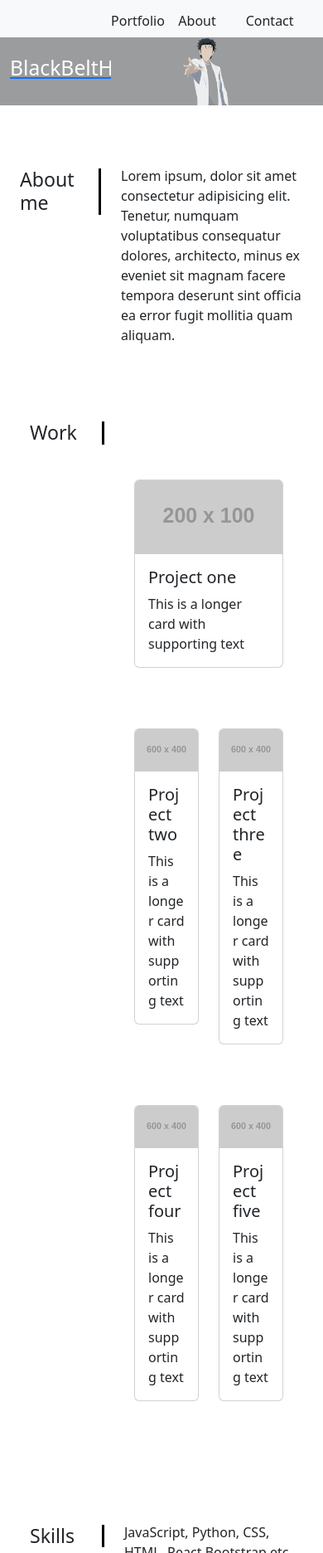
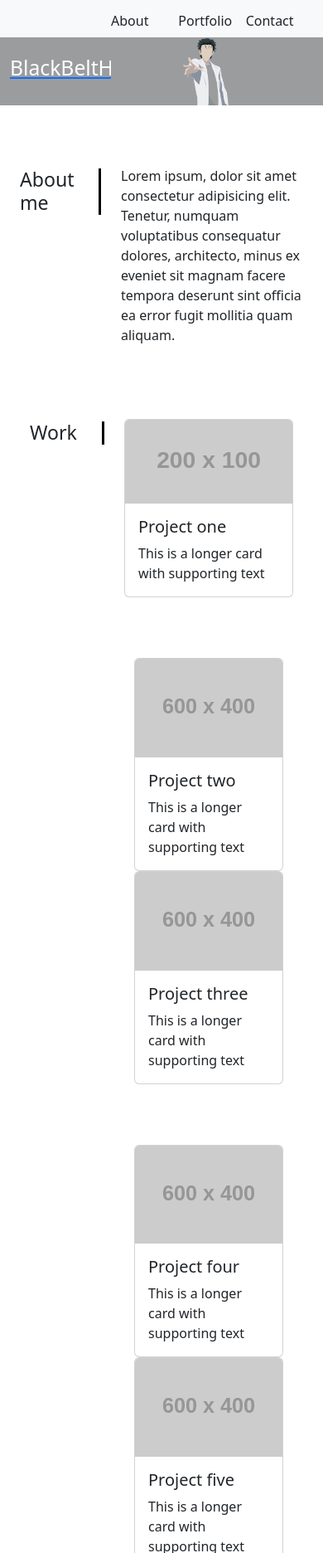
Before and after one commit to BlackBeltHacker/Mojammel-Bootstrap-Portfolio, a plain HTML site: page index.html in a window 390 px wide. Shown: the part 128-2000 px from the top of the page at 83% size. Drawn offline with nearby package versions, Linux system fonts and the light colour scheme; placeholder pictures from the web are drawn by us.

Commit message:
almost done

```diff
--- a/css/style.css
+++ b/css/style.css
@@ -86,7 +86,7 @@ nav.row {
 }
 
 .row-margin {
-    margin: 73px auto;
+    margin: 73px 0;
 
 }
 
--- a/index.html
+++ b/index.html
@@ -27,14 +27,17 @@
                 </div>
                 <div class="nav-items-container col">
                     <div class="nav-items col-8">
-                        <a href="#" class="nav-link col">
-                            <div>Portfolio</div>
-                        </a>
-                        <a href="#" class="nav-link col">
+
+                        <a href="#about" class="nav-link col">
                             <div>About</div>
                         </a>
 
-                        <a href="#" class="nav-link col">
+                        <a href="#portfolio" class="nav-link col">
+                            <div>Portfolio</div>
+                        </a>
+
+
+                        <a href="#contact" class="nav-link col">
                             <div>Contact</div>
                         </a>
                     </div>
@@ -56,8 +59,8 @@
             </header>
 
             <main class="row row-margin">
-                <div class="portfolio-grid">
-                    <div class="row about-me">
+                <div id="portfolio" class="portfolio-grid">
+                    <div id="about" class="row about-me">
                         <div class="col-4">
                             <h3 class="separator-right">About me</h3>
                         </div>
@@ -73,14 +76,13 @@
                     </div>
 
                     <div class="row work row-margin">
-
                         <div class="col-4">
                             <h3 class="separator-right">Work</h3>
                         </div>
 
                         <div class="col-8">
-                            <div class="row row-margin">
-                                <div class="col-12 col-sm-12 col-md-12">
+                            <div class="row">
+                                <div class="col">
                                     <div class="card">
                                         <img
                                             class="card-img-top"
@@ -100,7 +102,7 @@
                                 </div>
                             </div>
                             <div class="row row-margin">
-                                <div class="col-6 col-sm-12 col-md-6">
+                                <div class="col">
                                     <div class="card">
                                         <img
                                             class="card-img-top"
@@ -119,7 +121,7 @@
                                     </div>
                                 </div>
 
-                                <div class="col-6 col-sm-12 col-md-6">
+                                <div class="col">
                                     <div class="card">
                                         <img
                                             class="card-img-top"
@@ -139,7 +141,7 @@
                                 </div>
                             </div>
                             <div class="row row-margin">
-                                <div class="col-6 col-sm-12 col-md-6">
+                                <div class="col">
                                     <div class="card">
                                         <img
                                             class="card-img-top"
@@ -158,7 +160,7 @@
                                     </div>
                                 </div>
 
-                                <div class="col-6 col-sm-12 col-md-6">
+                                <div class="col">
                                     <div class="card">
                                         <img
                                             class="card-img-top"
```
